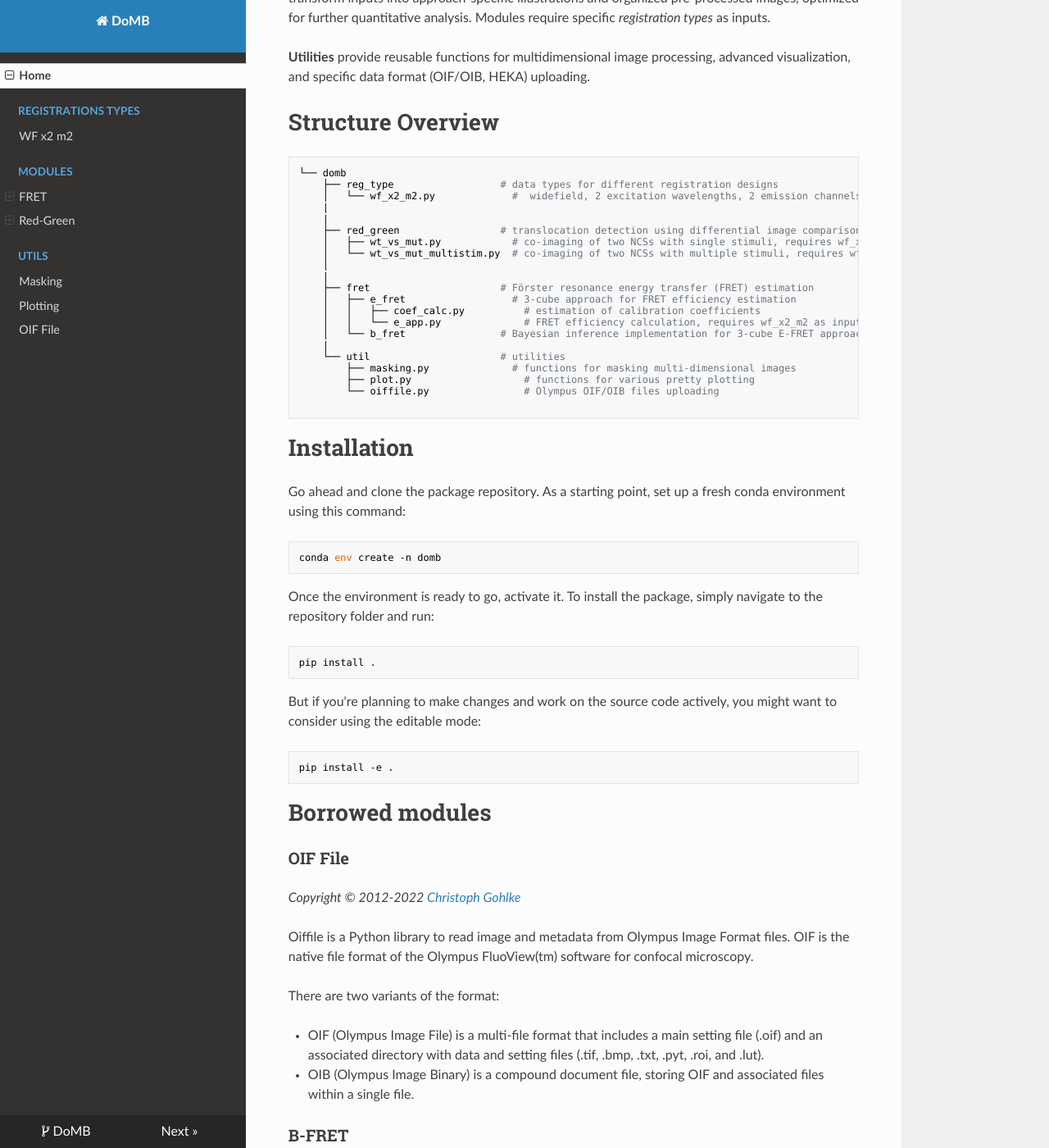
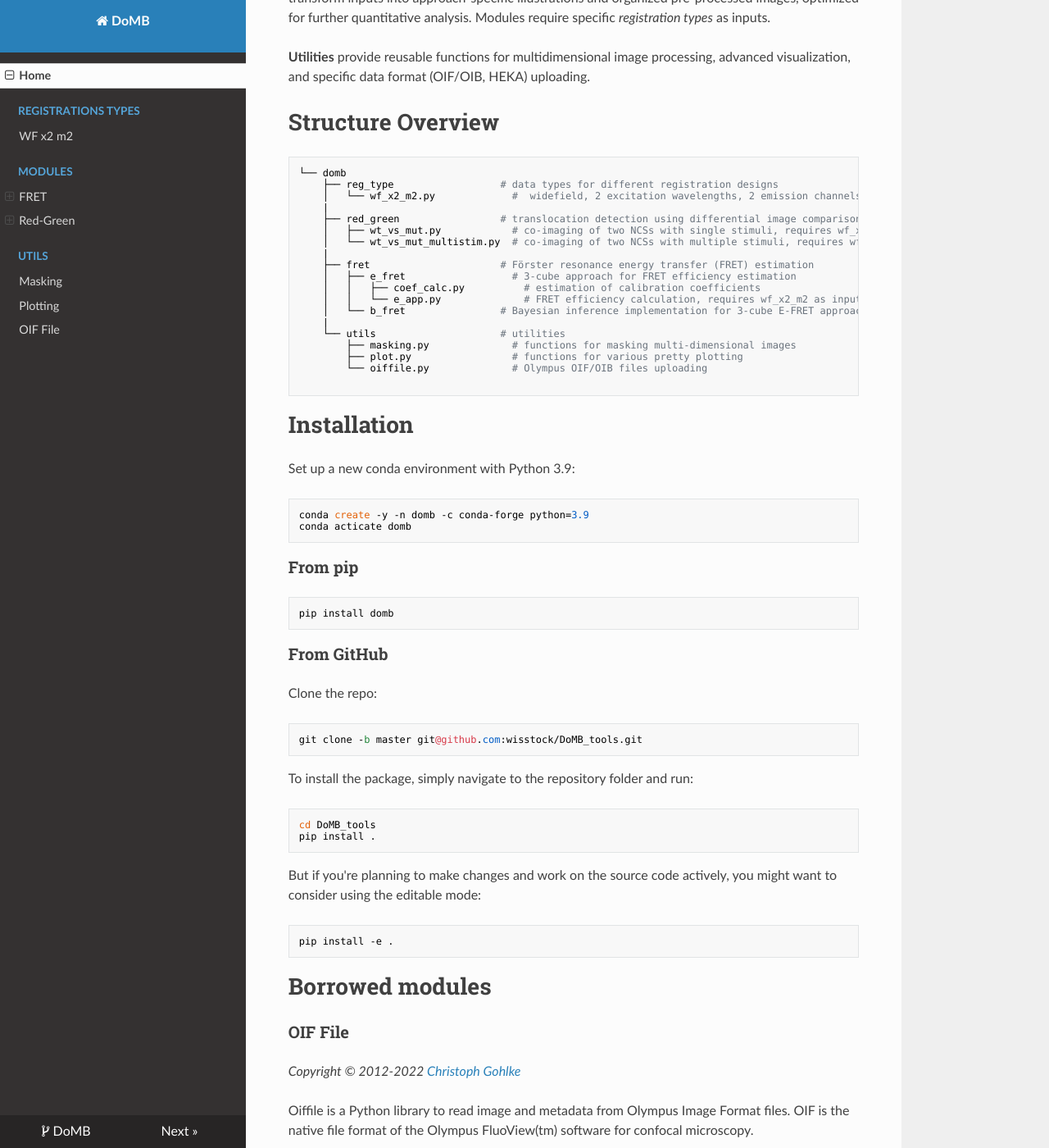
Before and after one commit to wisstock/domb-tools, an MkDocs documentation site: the page built from docs/index.md, in a window 1280 px wide and 1400 px high, scrolled down 403 px. Shown: the whole window at 82% size. Built offline with MkDocs 1.6.1, drawn with Linux system fonts in a browser that asks for light colours; nearby versions of some CDN libraries; some of the changed text lies outside the part shown.

````diff
--- a/docs/index.md
+++ b/docs/index.md
@@ -17,11 +17,9 @@
     ├── reg_type                  # data types for different registration designs
     │   └── wf_x2_m2.py             #  widefield, 2 excitation wavelengths, 2 emission channels
     |
-    |
     ├── red_green                 # translocation detection using differential image comparison
     │   ├── wt_vs_mut.py            # co-imaging of two NCSs with single stimuli, requires wf_x2_m2 as input
     │   └── wt_vs_mut_multistim.py  # co-imaging of two NCSs with multiple stimuli, requires wf_x2_m2 as input
-    │
     |
     ├── fret                      # Förster resonance energy transfer (FRET) estimation
     │   ├── e_fret                  # 3-cube approach for FRET efficiency estimation
@@ -29,24 +27,36 @@
     │   │   └── e_app.py              # FRET efficiency calculation, requires wf_x2_m2 as input
     │   └── b_fret                # Bayesian inference implementation for 3-cube E-FRET approach
     |
-    └── util                      # utilities
+    └── utils                     # utilities
         ├── masking.py              # functions for masking multi-dimensional images
-        ├── plot.py                   # functions for various pretty plotting
-        └── oiffile.py                # Olympus OIF/OIB files uploading
+        ├── plot.py                 # functions for various pretty plotting
+        └── oiffile.py              # Olympus OIF/OIB files uploading
 
 ```
 
 # Installation
-Go ahead and clone the package repository. As a starting point, set up a fresh conda environment using this command:
+Set up a new conda environment with Python 3.9:
 ```
-conda env create -n domb
+conda create -y -n domb -c conda-forge python=3.9
+conda acticate domb
 ```
 
-Once the environment is ready to go, activate it. To install the package, simply navigate to the repository folder and run:
+### From pip
 ```
+pip install domb
+```
+
+### From GitHub
+Clone the repo:
+```
+git clone -b master git@github.com:wisstock/DoMB_tools.git
+```
+
+To install the package, simply navigate to the repository folder and run:
+```
+cd DoMB_tools
 pip install .
 ```
-
 
 But if you're planning to make changes and work on the source code actively, you might want to consider using the editable mode:
 ```
--- a/pyproject.toml
+++ b/pyproject.toml
@@ -2,7 +2,7 @@
 name = "domb"
 description = "DoMB tools: Python Toolkit of Department of Molecular Biophysics"
 
-version = "2023.10.02"
+version = "2023.11-01"
 authors = [{name = "Borys Olifirov", email = "omnia.fatum@gmail.com"}]
 
 readme = "README.md"
````
Also changed, not shown: other parts of docs/index.md (+2 -0 lines), README.md (+21 -9 lines), 6 other files.
